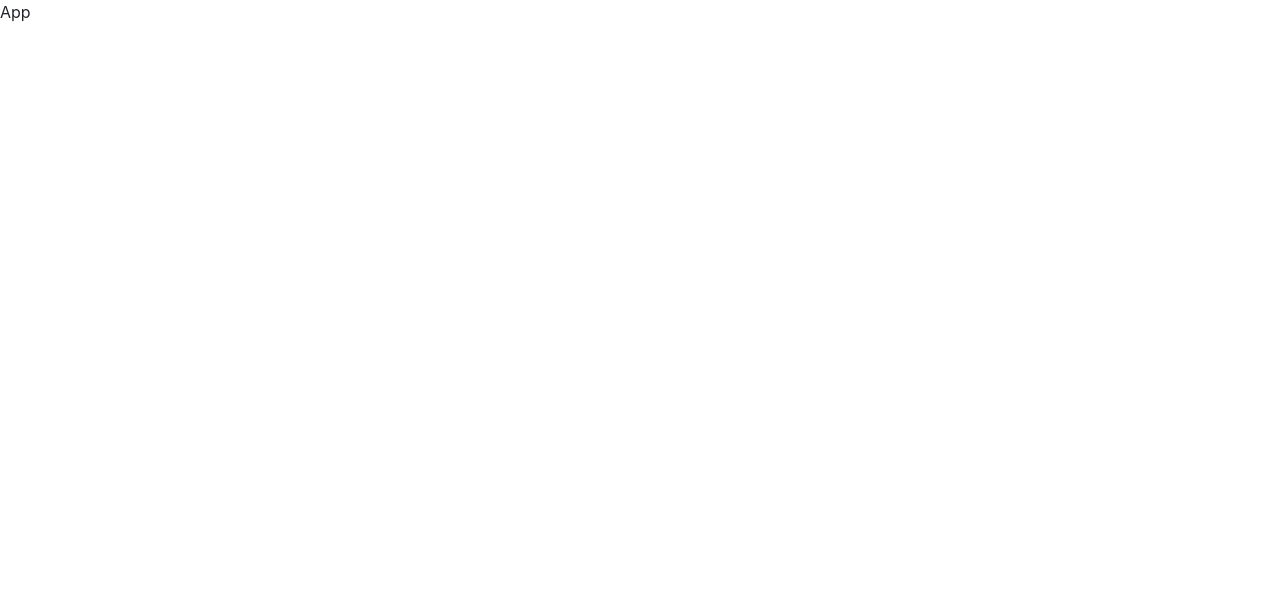
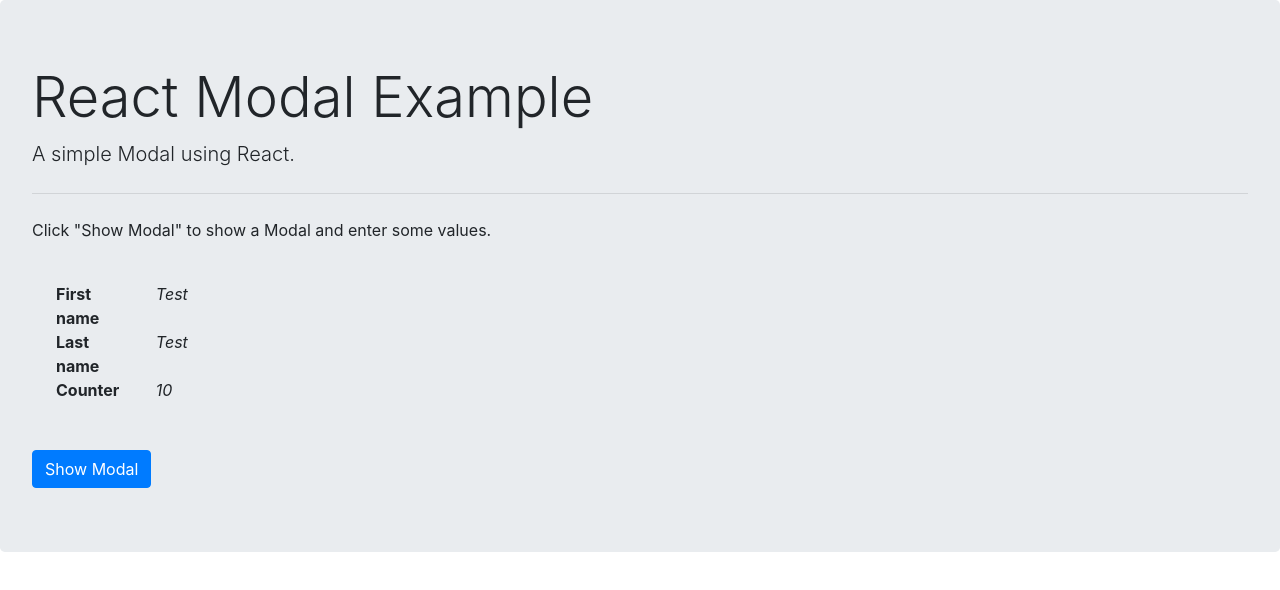
Before and after one commit to Toxe/react-modal, a React (Create React App) app: page / in a window 1280 px wide. Shown: the top 590 px of the page. Built offline with nearby package versions, Linux system fonts and the light colour scheme.

Commit message:
Basic page layout

```diff
--- a/src/App.js
+++ b/src/App.js
@@ -1,5 +1,21 @@
 import React from "react";
 
 export default function App() {
-    return <div>App</div>;
+    return (
+        <div className="jumbotron">
+            <h1 className="display-4">React Modal Example</h1>
+            <p className="lead">A simple Modal using React.</p>
+            <hr className="my-4" />
+            <p>Click "Show Modal" to show a Modal and enter some values.</p>
+            <dl className="row p-4">
+            <dt className="col-sm-1">First name</dt>
+                <dd className="col-sm-11"><em>Test</em></dd>
+                <dt className="col-sm-1">Last name</dt>
+                <dd className="col-sm-11"><em>Test</em></dd>
+                <dt className="col-sm-1">Counter</dt>
+                <dd className="col-sm-11"><em>10</em></dd>
+            </dl>
+            <button type="button" className="btn btn-primary">Show Modal</button>
+        </div>
+    );
 }
```
